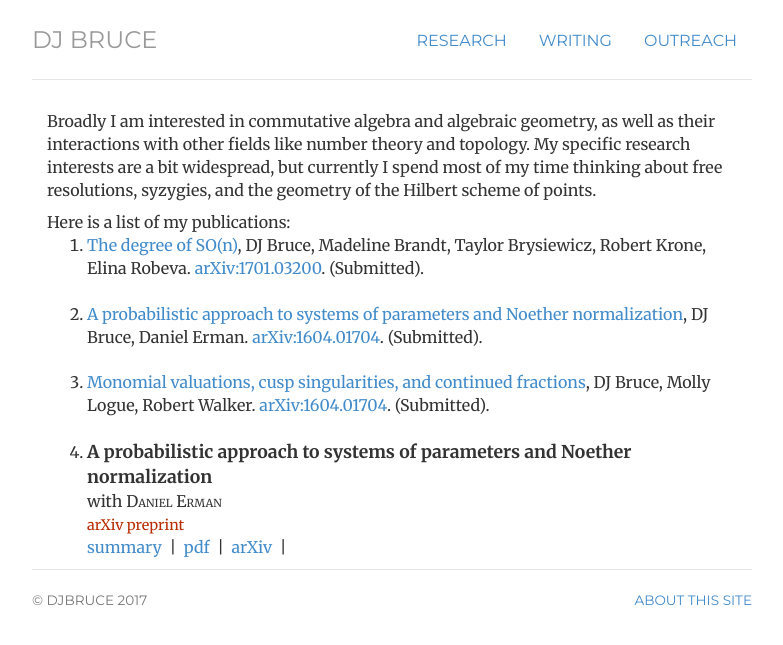
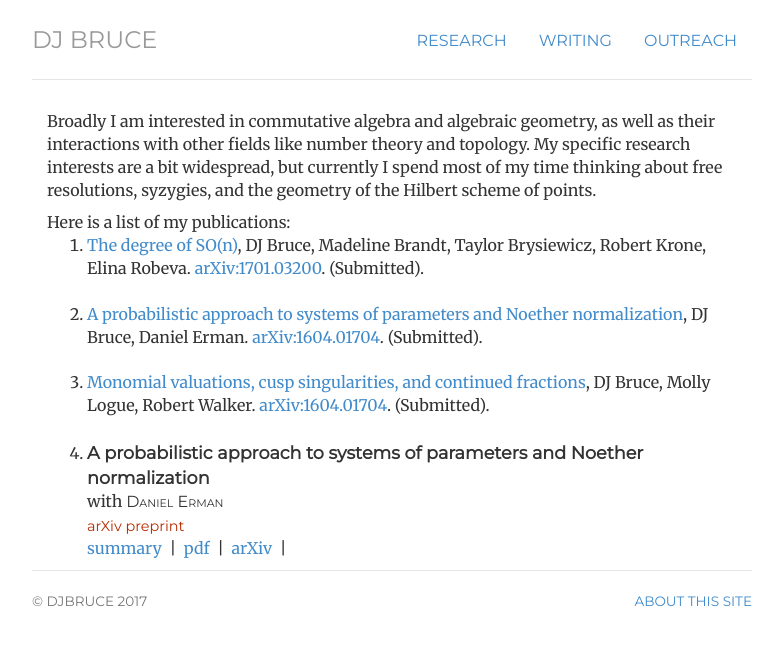
Before and after one commit to julietteBruce/old-homepage, a Jekyll site: the page built from research/index.html, in a window 1280 px wide. Shown: the top 645 px of the page, without its empty margins (248-1031 px from the left). Built offline with Jekyll 4.4.1, drawn with Linux system fonts in a browser that asks for light colours.

Commit message:
Fixing Font

```diff
--- a/css/style.css
+++ b/css/style.css
@@ -93,15 +93,18 @@ pre.prettyprint { padding: 10px !important; margin: 40px; font-size: 12px;}
 	font-family: 'Montserrat', Helvetica, sans-serif; }
 
 .title {
+  font-family: 'Montserrat', Helvetica, sans-serif;
   font-size: 110%;
   font-weight: bold;
 }
 
 .coauthor {
+  font-family: 'Montserrat', Helvetica, sans-serif;
   font-variant: small-caps;
 }
 
 .journal {
+  font-family: 'Montserrat', Helvetica, sans-serif;
   font-size: 90%;
   color: #b82b00;
 }
```
